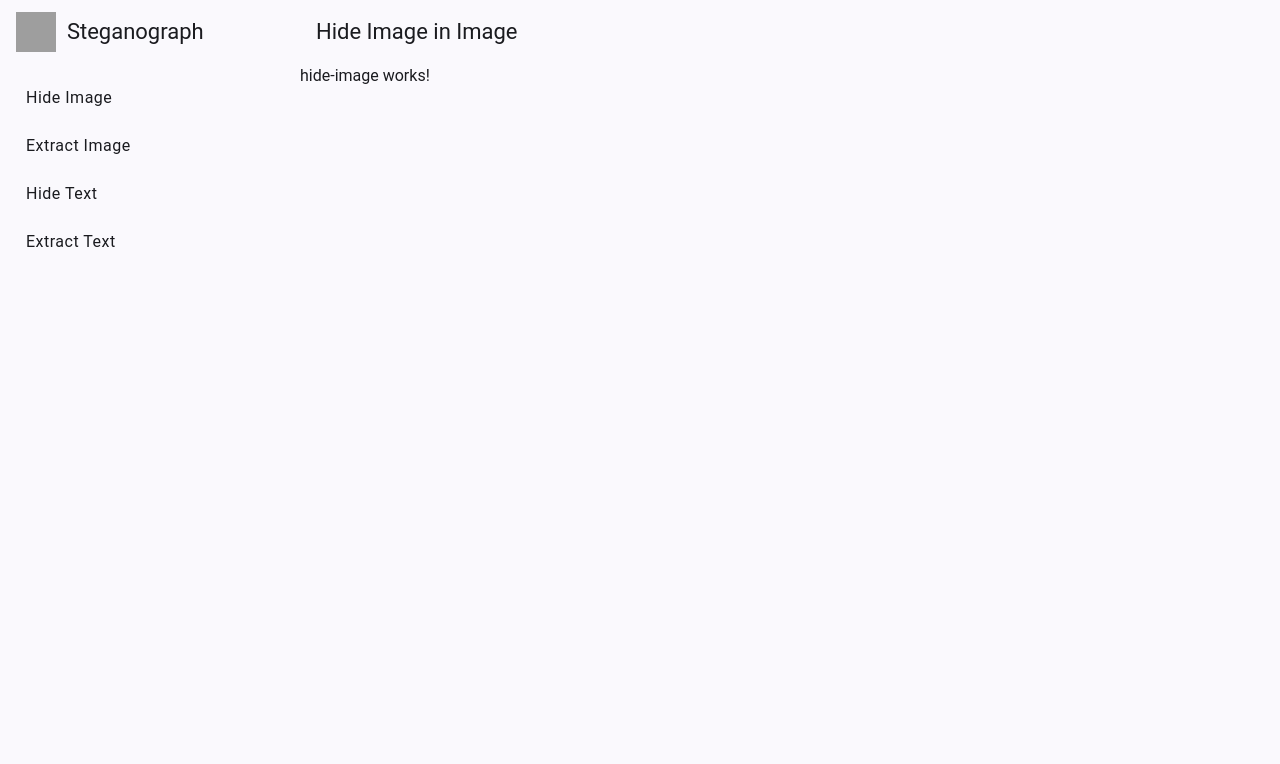
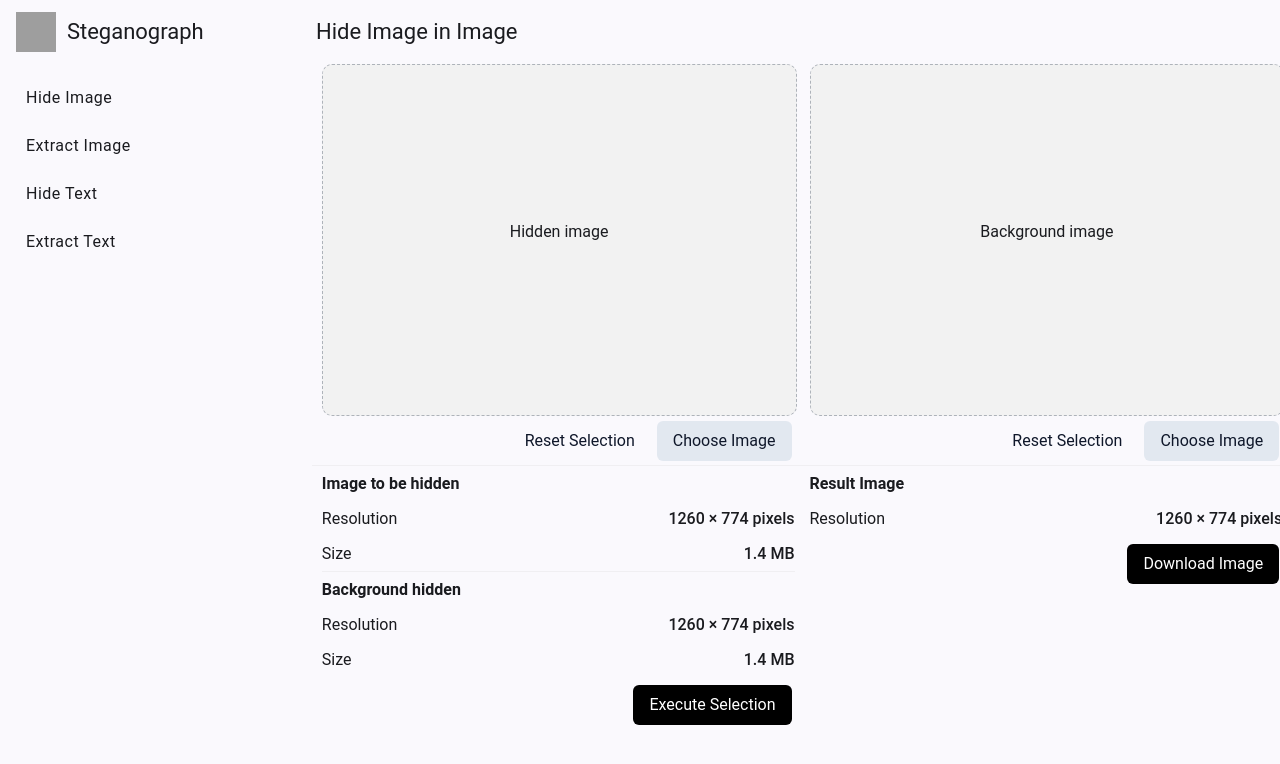
Before and after one commit to rishi-singh26/stegno, an Angular app: page / in a window 1280 px wide. Shown: the top 764 px of the page. Built offline with nearby package versions, Linux system fonts and the light colour scheme; grey boxes are pictures that could not be loaded.

Commit message:
Added hide image UI

```diff
--- a/src/app/features/hide-image/hide-image.component.html
+++ b/src/app/features/hide-image/hide-image.component.html
@@ -1 +1,70 @@
-<p>hide-image works!</p>
+<div class="container">
+    <div [ngClass]="{'images-row': !(isHandset$ | async), 'images-col': (isHandset$ | async)}">
+        <div class="image-area">
+            <div class="image-area-container">
+                <div class="image-container">
+                    <p>Hidden image</p>
+                </div>
+                <div class="buttons-row">
+                    <input type="file" #hiddenFileInput (change)="onHiddenFileChange($event)" style="display: none;">
+                    <button class="secondary-btn" type="button" (click)="onHiddenFileSelect()">Choose Image</button>
+                    <button class="tertiary-btn" type="button" (click)="resetHiddenFile()">Reset Selection</button>
+                    <p>{{hiddenFile == null ? '' : hiddenFile.name}}</p>
+                </div>
+            </div>
+        </div>
+        <div class="image-area">
+            <div class="image-area-container">
+                <div class="image-container">
+                    <p>Background image</p>
+                </div>
+                <div class="buttons-row">
+                    <button class="secondary-btn" [disabled]="true" type="button">Choose Image</button>
+                    <button class="tertiary-btn" type="button">Reset Selection</button>
+                </div>
+            </div>
+        </div>
+    </div>
+    <hr class="custom-divider">
+    <div [ngClass]="{'image-data-row': !(isHandset$ | async), 'image-data-col': (isHandset$ | async)}">
+        <div class="image-data-area">
+            <div class="image-data-container">
+                <p class="fw-semibold fs-6 m-0 lh-35">Image to be hidden</p>
+                <div class="d-flex flex-row align-items-center justify-content-between w-100">
+                    <p class="m-0 lh-35 fs-6">Resolution</p>
+                    <p class="m-0 lh-35 fw-medium fs-6">1260 × 774 pixels</p>
+                </div>
+                <div class="d-flex flex-row align-items-center justify-content-between w-100">
+                    <p class="m-0 lh-35 fs-6">Size</p>
+                    <p class="m-0 lh-35 fw-medium fs-6">1.4 MB</p>
+                </div>
+                <hr class="custom-divider">
+                <p class="fw-semibold fs-6 m-0 lh-35">Background hidden</p>
+                <div class="d-flex flex-row align-items-center justify-content-between w-100">
+                    <p class="m-0 lh-35 fs-6">Resolution</p>
+                    <p class="m-0 lh-35 fw-medium fs-6">1260 × 774 pixels</p>
+                </div>
+                <div class="d-flex flex-row align-items-center justify-content-between w-100">
+                    <p class="m-0 lh-35 fs-6">Size</p>
+                    <p class="m-0 lh-35 fw-medium fs-6">1.4 MB</p>
+                </div>
+                <div class="d-flex flex-row-reverse w-100 pt-2">
+                    <button class="primary-btn" type="button">Execute Selection</button>
+                </div>
+            </div>
+        </div>
+        <div class="image-data-area">
+            <div class="image-data-container">
+
+                <p class="fw-semibold fs-6 m-0 lh-35">Result Image</p>
+                <div class="d-flex flex-row align-items-center justify-content-between w-100">
+                    <p class="m-0 lh-35 fs-6">Resolution</p>
+                    <p class="m-0 lh-35 fw-medium fs-6">1260 × 774 pixels</p>
+                </div>
+                <div class="d-flex flex-row-reverse w-100 pt-2">
+                    <button class="primary-btn" type="button">Download Image</button>
+                </div>
+            </div>
+        </div>
+    </div>
+</div>
--- a/src/app/features/hide-image/hide-image.component.scss
+++ b/src/app/features/hide-image/hide-image.component.scss
@@ -0,0 +1,138 @@
+.container {
+    width: 100%;
+    max-height: 100vh;
+    overflow-y: scroll;
+    overflow-x: hidden;
+    display: flex;
+    flex-direction: column;
+    justify-content: flex-start;
+    align-items: start;
+
+    .images-row {
+        width: 98%;
+        display: flex;
+        flex-direction: row;
+        align-items: start;
+        justify-content: flex-start;
+        gap: 15px;
+        padding: 0px 1%;
+
+        .image-area {
+            flex: 1;
+        }
+    }
+
+    .images-col {
+        width: 96%;
+        display: flex;
+        flex-direction: column;
+        align-items: start;
+        justify-content: flex-start;
+        gap: 15px;
+        padding: 0px 2%;
+
+        .image-area {
+            width: 100%;
+        }
+    }
+
+    .image-area-container {
+        width: 100%;
+        display: flex;
+        flex-direction: column;
+        align-items: start;
+        justify-content: flex-start;
+
+        .image-container {
+            width: 100%;
+            height: 350px;
+            background-color: #f2f2f2;
+            border-radius: 10px;
+            border: 0.5px dashed #AEB3BA;
+            display: flex;
+            align-items: center;
+            justify-content: center;
+        }
+
+        .buttons-row {
+            width: 100%;
+            padding: 1% 0%;
+            display: flex;
+            flex-direction: row-reverse;
+            align-items: center;
+
+        }
+    }
+
+    .image-data-row {
+        width: 98%;
+        display: flex;
+        flex-direction: row;
+        align-items: start;
+        justify-content: flex-start;
+        gap: 15px;
+        padding: 0px 1%;
+
+        .image-data-area {
+            flex: 1;
+        }
+    }
+
+    .image-data-col {
+        width: 96%;
+        display: flex;
+        flex-direction: column;
+        align-items: start;
+        justify-content: flex-start;
+        gap: 15px;
+        padding: 0px 2%;
+
+        .image-data-area {
+            width: 100%;
+        }
+    }
+
+    .image-data-container {
+        width: 100%;
+        display: flex;
+        flex-direction: column;
+        align-items: start;
+        justify-content: flex-start;
+    }
+}
+
+button {
+    border-radius: 6px;
+    padding: 8px 16px;
+    border: none;
+    margin: 0px 3px;
+
+    &.primary-btn {
+        background-color: #000000;
+        color: #ffffff;
+
+        &:hover {
+            background-color: #404040;
+            cursor: pointer;
+        }
+    }
+
+    &.secondary-btn {
+        background-color: #E2E8F0;
+        color: #0f172a;
+    }
+
+    &.tertiary-btn {
+        background-color: transparent;
+        color: #0f172a;
+    }
+
+    &:hover {
+        background-color: #cacfd6;
+        cursor: pointer;
+    }
+
+    &:disabled {
+        cursor: not-allowed;
+    }
+}
--- a/src/app/features/hide-image/hide-image.component.ts
+++ b/src/app/features/hide-image/hide-image.component.ts
@@ -1,12 +1,43 @@
-import { Component } from '@angular/core';
+import { BreakpointObserver, Breakpoints } from '@angular/cdk/layout';
+import { CommonModule } from '@angular/common';
+import { Component, ElementRef, inject, ViewChild } from '@angular/core';
+import { map, Observable, shareReplay } from 'rxjs';
+// import { SimpleImage } from '../../services/stegno';
 
 @Component({
   selector: 'app-hide-image',
   standalone: true,
-  imports: [],
+  imports: [
+    CommonModule,
+  ],
   templateUrl: './hide-image.component.html',
   styleUrl: './hide-image.component.scss'
 })
 export class HideImageComponent {
+  @ViewChild('hiddenFileInput', { static: false }) hiddenFileInput!: ElementRef;
+  @ViewChild('hiddenFileCanvas', { static: false }) hiddenFileCanvas!: ElementRef;
 
+  hiddenFile: File | null = null;
+
+  private breakpointObserver = inject(BreakpointObserver);
+
+  isHandset$: Observable<boolean> = this.breakpointObserver.observe([Breakpoints.Handset]).pipe(
+    map(result => result.matches),
+    shareReplay()
+  );
+
+  onHiddenFileSelect(): void {
+    this.hiddenFileInput.nativeElement.click();
+  }
+
+  onHiddenFileChange(event: Event): void {
+    const input = event.target as HTMLInputElement;
+    if (input.files && input.files.length > 0) {
+      this.hiddenFile = input.files[0];
+    }
+  }
+
+  resetHiddenFile(): void {
+    this.hiddenFile = null;
+  }
 }
```
